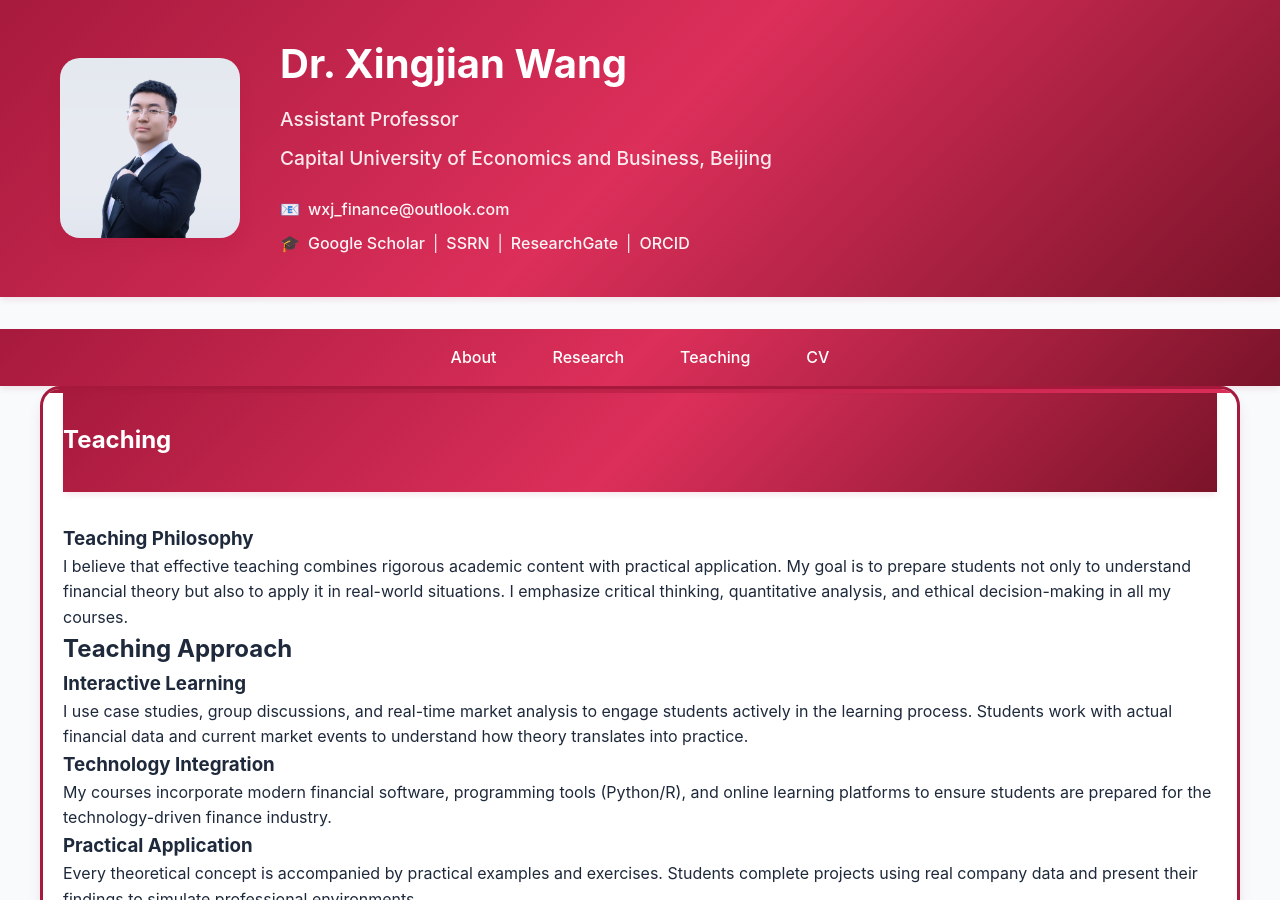
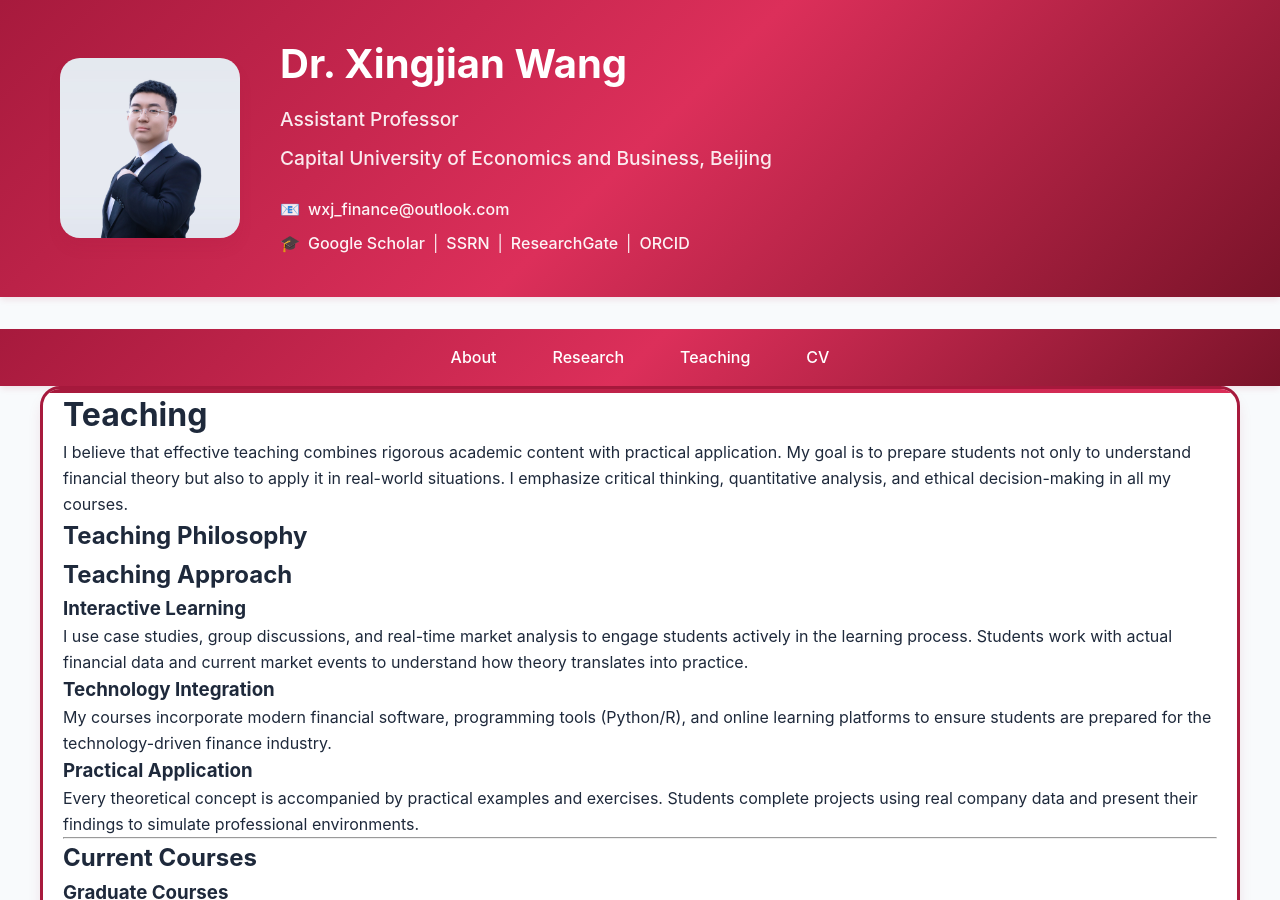
Before and after one commit to Victor-finance/Victor-finance.github.io, a Jekyll site: the page built from teaching.md, in a window 1280 px wide and 900 px high. Built offline with Jekyll 4.4.1, drawn with Linux system fonts in a browser that asks for light colours; part of the change alters nothing that is shown.

```diff
--- a/teaching.md
+++ b/teaching.md
@@ -1,15 +1,17 @@
 ---
-layout: single
+layout: default
 title: "Teaching"
 permalink: /teaching/
+author_profile: false
 ---
 
-# Teaching Philosophy
+# Teaching
 
 I believe that effective teaching combines rigorous academic content with practical application. My goal is to prepare students not only to understand financial theory but also to apply it in real-world situations. I emphasize critical thinking, quantitative analysis, and ethical decision-making in all my courses.
 
+## Teaching Philosophy
+
 ## Teaching Approach
-
 ### Interactive Learning
 I use case studies, group discussions, and real-time market analysis to engage students actively in the learning process. Students work with actual financial data and current market events to understand how theory translates into practice.
 
```
